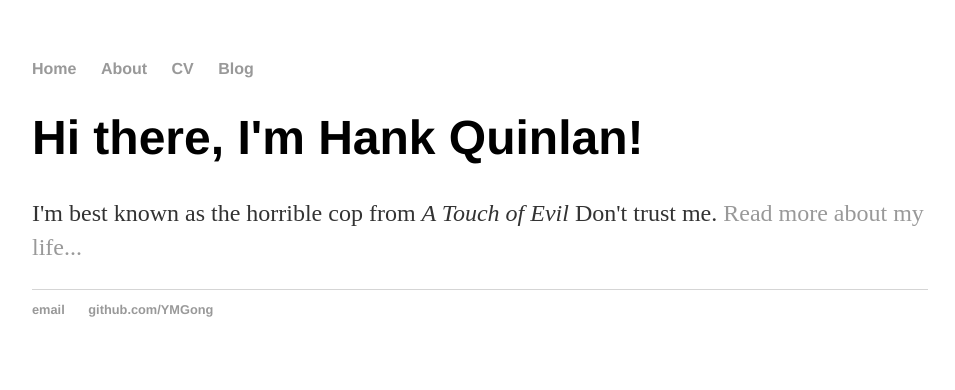
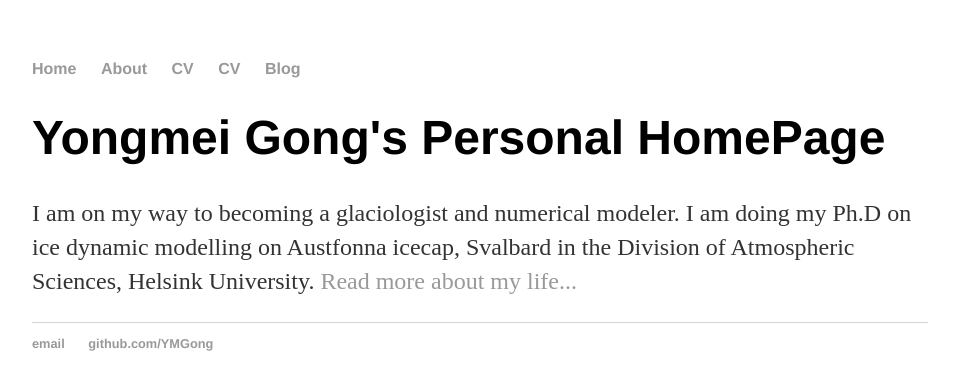
Before and after one commit to YMGong/YMGong.github.io, a plain HTML site: page index.html in a window 1280 px wide. Shown: the whole page, without its empty margins (160-1115 px from the left). Drawn offline with Linux system fonts and the light colour scheme.

Commit message:
Update index.html
Personalize the page

```diff
--- a/index.html
+++ b/index.html
@@ -9,15 +9,16 @@
 		<nav>
     		<ul>
         		<li><a href="/">Home</a></li>
-	        	<li><a href="/about">About</a></li>
-        		<li><a href="/cv">CV</a></li>
-        		<li><a href="/blog">Blog</a></li>
+	        	<li><a href="/Education">About</a></li>
+        		<li><a href="/Research">CV</a></li>
+        		<li><a href="/Publication">CV</a></li>
+        		<li><a href="/Something More">Blog</a></li>
     		</ul>
 		</nav>
 		<div class="container">
     		<div class="blurb">
-        		<h1>Hi there, I'm Hank Quinlan!</h1>
-				<p>I'm best known as the horrible cop from <em>A Touch of Evil</em> Don't trust me. <a href="/about">Read more about my life...</a></p>
+        		<h1>Yongmei Gong's Personal HomePage</h1>
+				<p>I am on my way to becoming a glaciologist and numerical modeler. I am doing my Ph.D on ice dynamic modelling on Austfonna icecap, Svalbard in the Division of Atmospheric Sciences, Helsink University. <a href="/about">Read more about my life...</a></p>
     		</div><!-- /.blurb -->
 		</div><!-- /.container -->
 		<footer>
```
